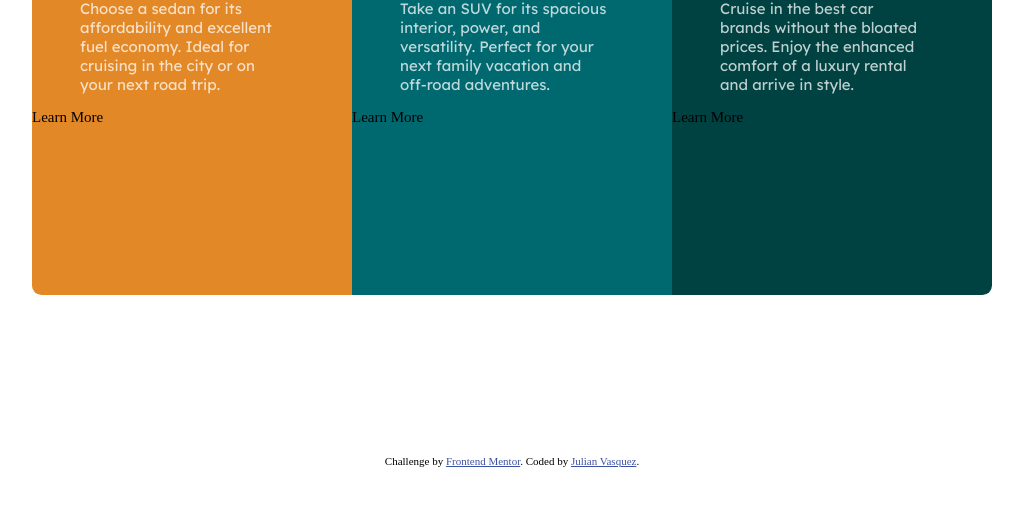
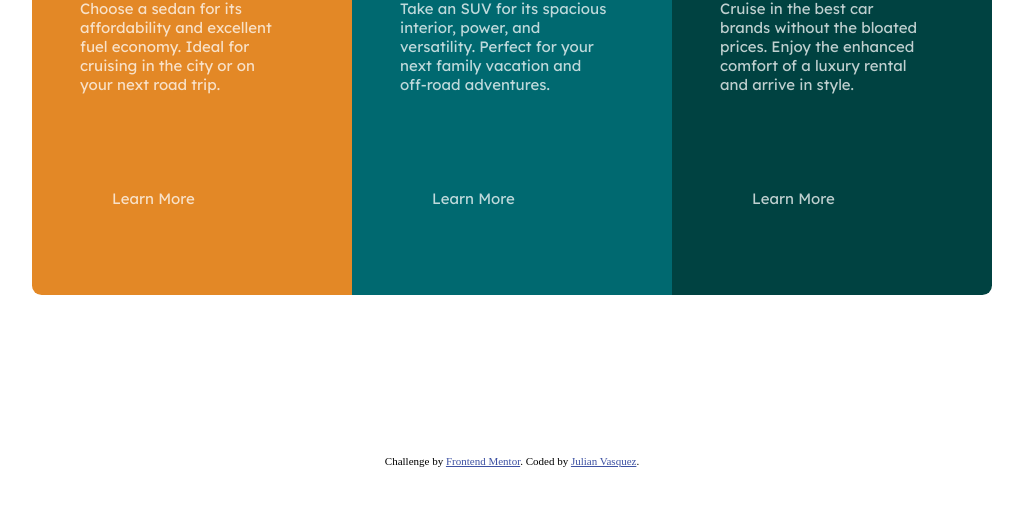
Before and after one commit to Midnightgb/3-column-preview-card-component-main, a plain HTML site: page index.html in a window 1280 px wide. Shown: the part 193-698 px from the top of the page, without its empty margins (128-1151 px from the left). Drawn offline with Linux system fonts and the light colour scheme.

Commit message:
css folder create

```diff
--- a/style.css
+++ b/css/style.css
@@ -74,3 +74,10 @@ img {
   width: 20rem;
   height: 30rem;
 }
+
+.💬 {
+  font-family: "Lexend Deca", sans-serif;
+  color: hsla(0, 0%, 100%, 0.75);
+  text-align: left;
+  padding: 5rem;
+}
--- a/index.html
+++ b/index.html
@@ -8,7 +8,7 @@
   <title>Frontend Mentor | 3-column preview card component</title>
 
   <!-- Feel free to remove these styles or customise in your own stylesheet 👍 -->
-  <link rel="stylesheet" href="./style.css">
+  <link rel="stylesheet" href="./css/style.css">
 </head>
 
 <body>
```
